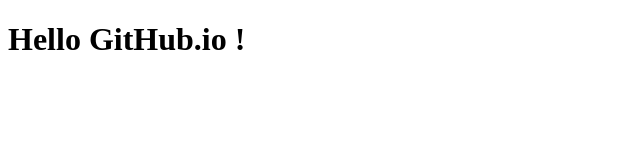
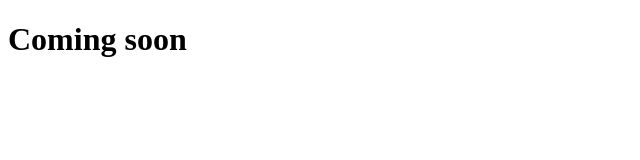
Before and after one commit to m-tano/portfolio, a plain HTML site: page index.html in a window 1280 px wide. Shown: the whole page, without its empty margins (0-640 px from the left). Drawn offline with Linux system fonts and the light colour scheme.

Commit message:
Update index.html

```diff
--- a/index.html
+++ b/index.html
@@ -7,6 +7,6 @@
     <title>Example Portfolio</title>
 </head>
 <body>
-    <h1>Hello GitHub.io !</h1>
+    <h1>Coming soon</h1>
 </body>
 </html>
```
